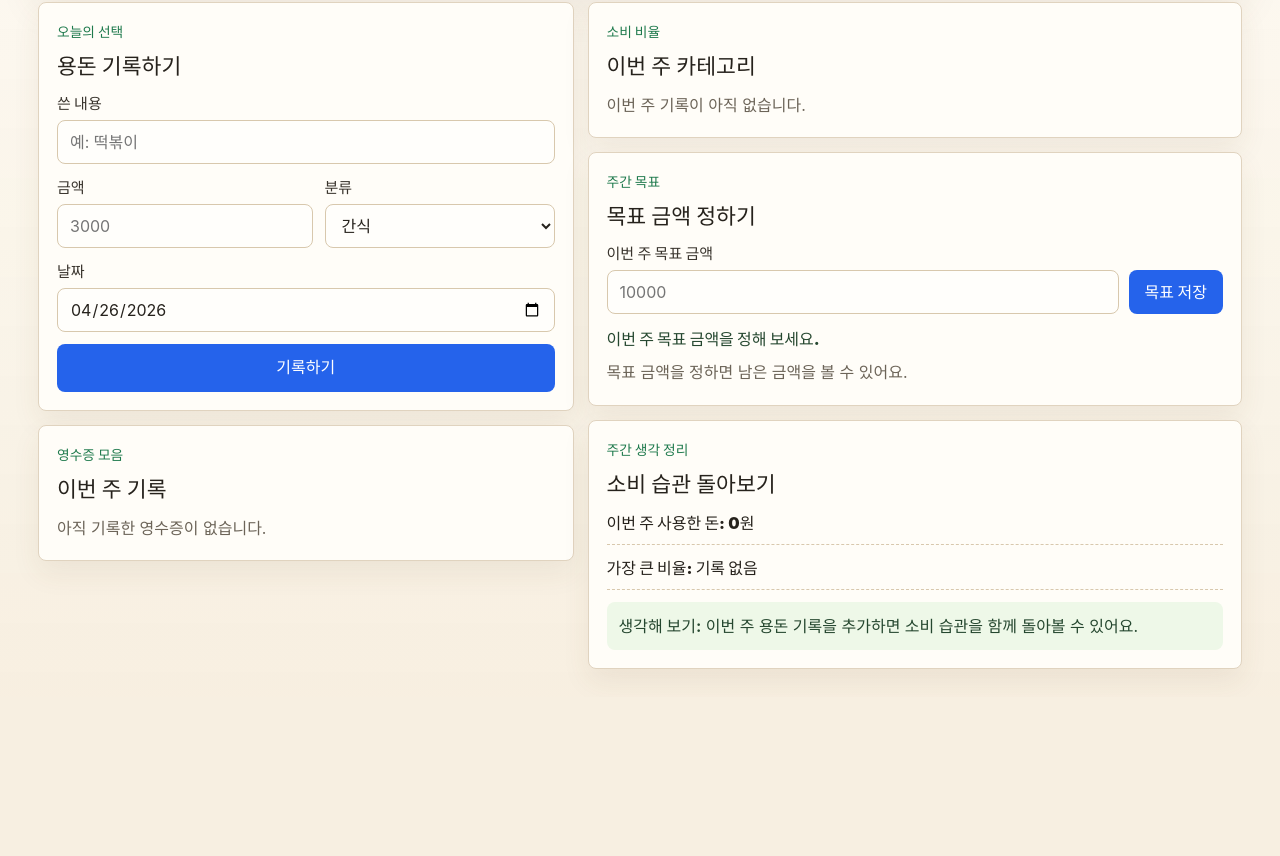
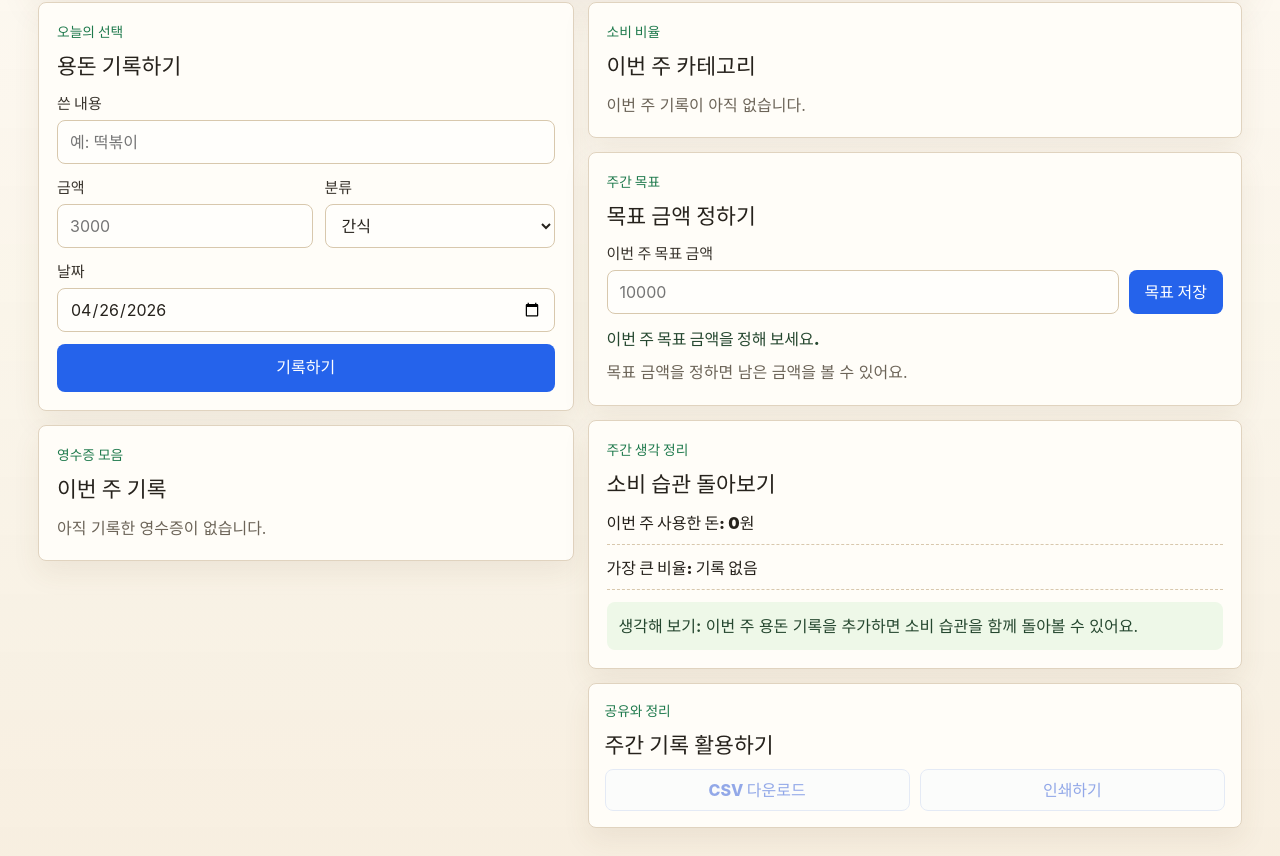
Before and after one commit to WBmaker2/smart-allowance-manager, a React (Vite) app: page / in a window 1280 px wide. Shown: the part 193-1049 px from the top of the page. Before the commit the page ends 890 px from the top, so only its background shows below. Built offline with nearby package versions, Linux system fonts and the light colour scheme.

Commit message:
feat: add weekly report export actions

```diff
--- a/src/App.css
+++ b/src/App.css
@@ -193,6 +193,7 @@ h1 + p {
 .primary-button,
 .clear-button,
 .goal-clear-button,
+.report-button-row button,
 .receipt-actions button {
   border: 0;
   border-radius: 8px;
@@ -326,6 +327,38 @@ h1 + p {
   padding: 12px;
 }
 
+.report-actions {
+  padding: 16px;
+}
+
+.report-actions .section-heading {
+  margin-bottom: 10px;
+}
+
+.report-button-row {
+  display: grid;
+  grid-template-columns: repeat(2, minmax(0, 1fr));
+  gap: 10px;
+}
+
+.report-button-row button {
+  min-height: 42px;
+  background: #f8fbff;
+  border: 1px solid #c8d7f3;
+  color: #1d4ed8;
+  padding: 0 12px;
+  line-height: 1.2;
+}
+
+.report-button-row button:hover:not(:disabled) {
+  background: #eff6ff;
+}
+
+.report-button-row button:disabled {
+  cursor: not-allowed;
+  opacity: 0.48;
+}
+
 .receipt-list {
   display: grid;
   gap: 10px;
@@ -438,6 +471,7 @@ h1 + p {
   .hero-total,
   .form-panel,
   .insight-panel,
+  .report-actions,
   .chart-panel,
   .goal-panel,
   .receipt-panel {
@@ -456,12 +490,16 @@ h1 + p {
     order: 4;
   }
 
+  .report-actions {
+    order: 5;
+  }
+
   .goal-panel {
     order: 3;
   }
 
   .receipt-panel {
-    order: 5;
+    order: 6;
   }
 
   .goal-input-row {
@@ -504,7 +542,20 @@ h1 + p {
   }
 
   .receipt-actions button,
-  .clear-button {
+  .clear-button,
+  .report-button-row {
     width: 100%;
   }
+
+  .report-button-row {
+    grid-template-columns: 1fr;
+  }
 }
+
+@media print {
+  .form-panel,
+  .clear-button,
+  .report-actions {
+    display: none;
+  }
+}
--- a/src/App.tsx
+++ b/src/App.tsx
@@ -4,6 +4,7 @@ import ReceiptList from './components/ReceiptList'
 import SpendingPieChart from './components/SpendingPieChart'
 import WeeklyGoalCard from './components/WeeklyGoalCard'
 import WeeklyInsight from './components/WeeklyInsight'
+import WeeklyReportActions from './components/WeeklyReportActions'
 import {
   type AllowanceEntry,
   createAllowanceEntry,
@@ -11,6 +12,7 @@ import {
   getWeeklyInsight,
   summarizeByCategory,
 } from './lib/allowance'
+import { createWeeklyCsv, createWeeklyFileName } from './lib/exportRecords'
 import { clearEntries, loadEntries, saveEntries } from './lib/storage'
 import {
   calculateWeeklyGoalStatus,
@@ -164,6 +166,24 @@ function App() {
     return true
   }
 
+  const handleDownloadWeeklyCsv = () => {
+    const csv = createWeeklyCsv(weeklyEntries, categorySummaries)
+    const blob = new Blob([`\uFEFF${csv}`], { type: 'text/csv;charset=utf-8' })
+    const url = URL.createObjectURL(blob)
+    const anchor = document.createElement('a')
+
+    anchor.href = url
+    anchor.download = createWeeklyFileName(referenceDateKey)
+    anchor.click()
+    URL.revokeObjectURL(url)
+    setStatusMessage('이번 주 기록 CSV를 만들었습니다')
+  }
+
+  const handlePrintWeeklyReport = () => {
+    window.print()
+    setStatusMessage('이번 주 기록 인쇄 창을 열었습니다')
+  }
+
   return (
     <main className="app-shell">
       <section className="hero-panel" aria-labelledby="app-title">
@@ -203,6 +223,11 @@ function App() {
             onClear={handleClearWeeklyGoal}
           />
           <WeeklyInsight insight={weeklyInsight} />
+          <WeeklyReportActions
+            disabled={weeklyEntries.length === 0}
+            onDownloadCsv={handleDownloadWeeklyCsv}
+            onPrint={handlePrintWeeklyReport}
+          />
         </div>
       </div>
 
--- /dev/null
+++ b/src/components/WeeklyReportActions.tsx
@@ -0,0 +1,31 @@
+type WeeklyReportActionsProps = {
+  disabled: boolean
+  onDownloadCsv: () => void
+  onPrint: () => void
+}
+
+function WeeklyReportActions({
+  disabled,
+  onDownloadCsv,
+  onPrint,
+}: WeeklyReportActionsProps) {
+  return (
+    <section className="panel report-actions" aria-labelledby="report-actions-title">
+      <div className="section-heading">
+        <p className="eyebrow">공유와 정리</p>
+        <h2 id="report-actions-title">주간 기록 활용하기</h2>
+      </div>
+
+      <div className="report-button-row">
+        <button type="button" onClick={onDownloadCsv} disabled={disabled}>
+          CSV 다운로드
+        </button>
+        <button type="button" onClick={onPrint} disabled={disabled}>
+          인쇄하기
+        </button>
+      </div>
+    </section>
+  )
+}
+
+export default WeeklyReportActions
--- /dev/null
+++ b/src/lib/exportRecords.ts
@@ -0,0 +1,59 @@
+import { CATEGORIES } from '../data/categories'
+import type { AllowanceEntry, CategorySummary } from './allowance'
+
+const categoryLabelById = new Map(
+  CATEGORIES.map((category) => [category.id, category.label]),
+)
+
+const escapeCsvField = (value: string | number) => {
+  const text = String(value)
+
+  if (!/[",\n\r]/.test(text)) {
+    return text
+  }
+
+  return `"${text.replaceAll('"', '""')}"`
+}
+
+export const createWeeklyCsv = (
+  entries: AllowanceEntry[],
+  summaries: CategorySummary[],
+) => {
+  const sortedEntries = [...entries].sort((left, right) => {
+    const dateComparison = left.date.localeCompare(right.date)
+
+    if (dateComparison !== 0) {
+      return dateComparison
+    }
+
+    return left.createdAt.localeCompare(right.createdAt)
+  })
+
+  const entryRows = sortedEntries.map((entry) =>
+    [
+      entry.date,
+      categoryLabelById.get(entry.categoryId) ?? '기타',
+      entry.item,
+      entry.amount,
+    ]
+      .map(escapeCsvField)
+      .join(','),
+  )
+
+  const summaryRows = summaries.map((summary) =>
+    [summary.label, summary.amount, `${summary.percent}%`]
+      .map(escapeCsvField)
+      .join(','),
+  )
+
+  return [
+    '날짜,분류,내용,금액',
+    ...entryRows,
+    '',
+    '분류,합계,비율',
+    ...summaryRows,
+  ].join('\n')
+}
+
+export const createWeeklyFileName = (dateKey: string) =>
+  `smart-allowance-week-${dateKey}.csv`
```
Also changed, not shown: 2 other files (tests, documents, lock files or other folders).
